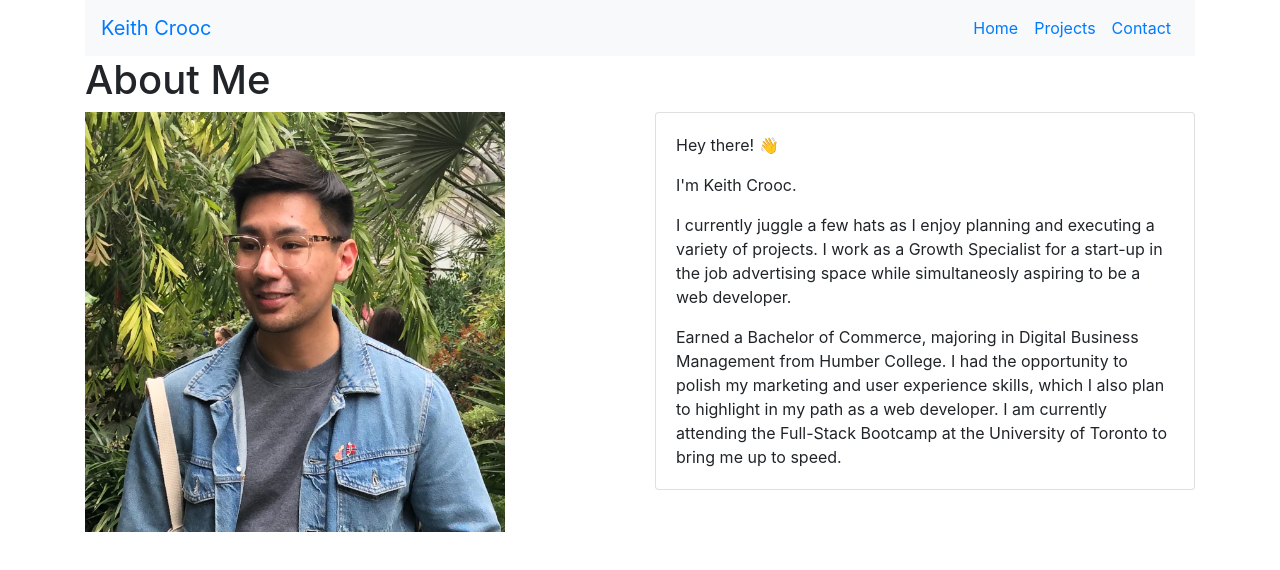
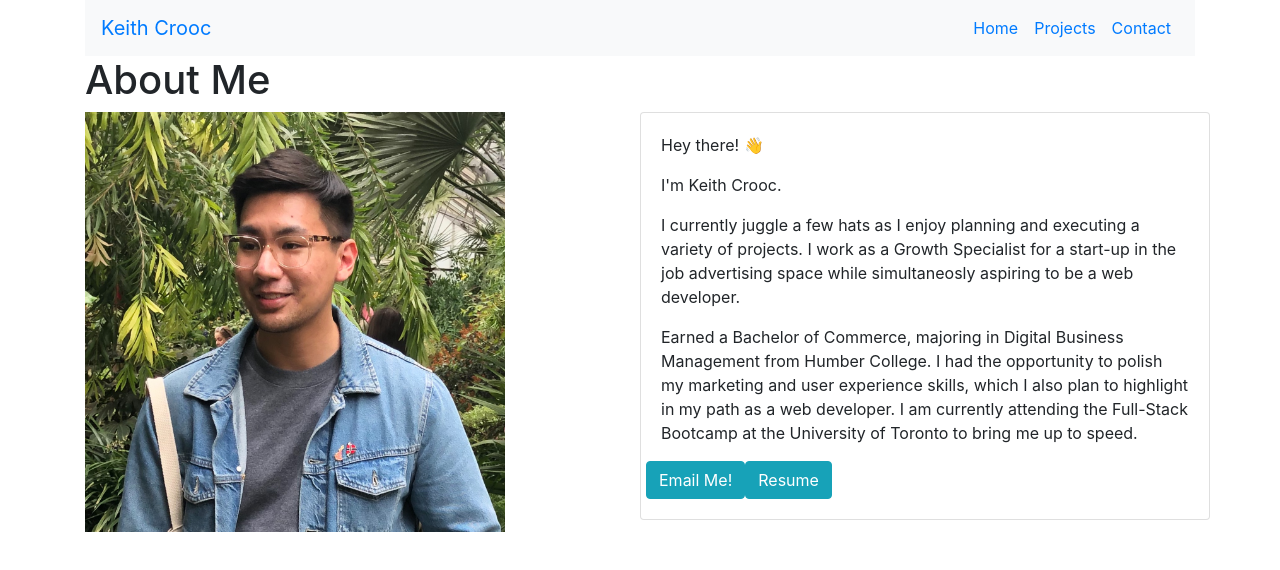
Before and after one commit to keithyyy/React-Portfolio, a React (Create React App) app: page / in a window 1280 px wide. Shown: the top 570 px of the page. Built offline with nearby package versions, Linux system fonts and the light colour scheme.

Commit message:
added buttons to homefor email and resume

```diff
--- a/src/pages/Home/index.js
+++ b/src/pages/Home/index.js
@@ -20,16 +20,22 @@ const Home = () => {
                 </div>
 
                 <div className="col-md-6">
-                    <div className="card">
-                        <div className="card-body">
-                            <p className="card-text">Hey there! 👋</p>
-                            <p className="card-text">I'm Keith Crooc. </p>
-                            <p className="card-text">I currently juggle a few hats as I enjoy planning and executing a variety of projects. I work as a Growth Specialist for a start-up in the job advertising space while simultaneosly aspiring to be a web developer.</p>
-                            <p className="card-text">Earned a Bachelor of Commerce, majoring in Digital Business Management from Humber College. I had the opportunity to polish my marketing and user experience skills, which I also plan to highlight in my path as a web developer. I am currently attending the Full-Stack Bootcamp at the University of Toronto to bring me up to speed.</p>
+                    <div className="row">
+                        <div className="card bio">
+                            <div className="card-body">
+                                <p className="card-text">Hey there! 👋</p>
+                                <p className="card-text">I'm Keith Crooc. </p>
+                                <p className="card-text">I currently juggle a few hats as I enjoy planning and executing a variety of projects. I work as a Growth Specialist for a start-up in the job advertising space while simultaneosly aspiring to be a web developer.</p>
+                                <p className="card-text">Earned a Bachelor of Commerce, majoring in Digital Business Management from Humber College. I had the opportunity to polish my marketing and user experience skills, which I also plan to highlight in my path as a web developer. I am currently attending the Full-Stack Bootcamp at the University of Toronto to bring me up to speed.</p>
+                                <div className="row">
+                                <a href="mailto:keith.crooc@gmail.com" className="btn btn-info" role="button">Email Me!</a>
+                                <a href="../../screenshots/KeithCrooc-WebDevResume.pdf" className="btn btn-info" role="button" target="_blank">Resume</a>
+                                </div>
+                            </div>
+                        </div>
+                    </div>
 
-                        </div>
 
-                    </div>
                 </div>
 
 
```
Also changed, not shown: 1 other file (tests, documents, lock files or other folders).
